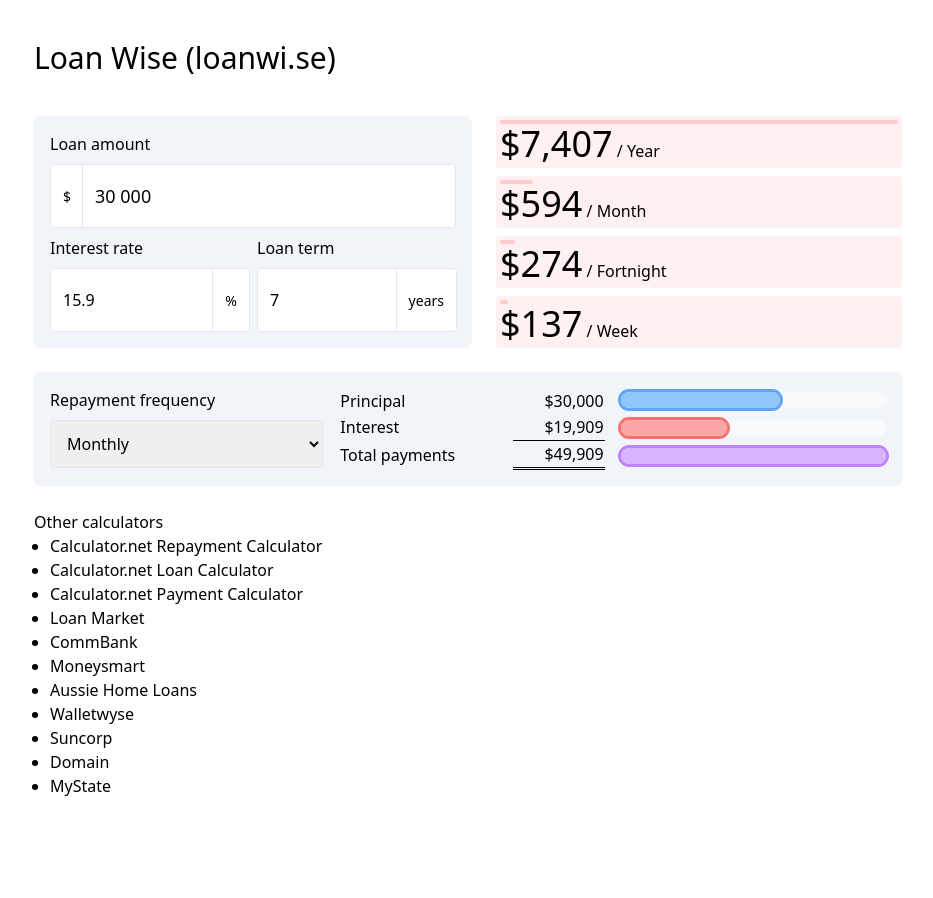
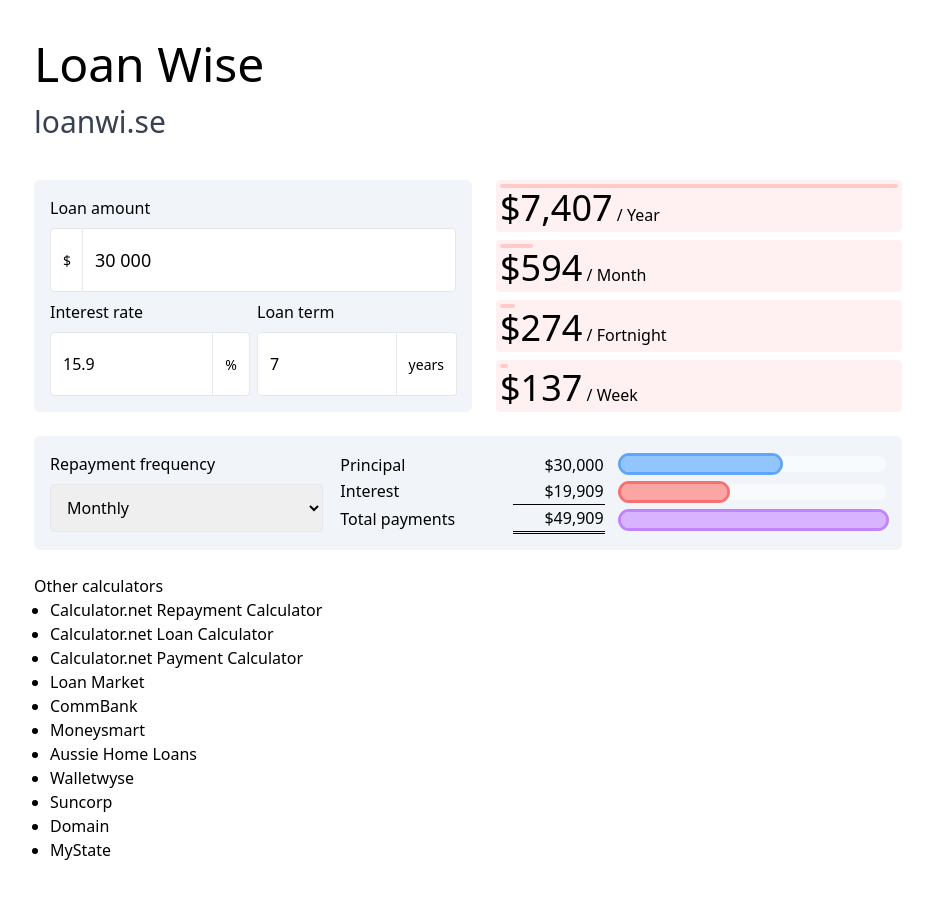
Before and after one commit to j-/loanwi.se, a React (Vite) app: page / in a window 1280 px wide. Shown: the top 898 px of the page, without its empty margins (172-1105 px from the left). Before the commit the page ends 838 px from the top, so only its background shows below. Built offline with nearby package versions, Linux system fonts and the light colour scheme.

Commit message:
Add anchor to header

```diff
--- a/src/App.tsx
+++ b/src/App.tsx
@@ -14,7 +14,13 @@ const App: React.FC = () => {
 
   return (
     <div className="App container my-10">
-      <h1 className="text-3xl my-10">Loan Wise (loanwi.se)</h1>
+      <h1 className="text-5xl mt-10 mb-4">
+        <a href="https://loanwi.se">Loan Wise</a>
+      </h1>
+      <h2 className="text-3xl mt-4 mb-10 text-gray-700">
+        <a href="https://loanwi.se">loanwi.se</a>
+      </h2>
+
       <form onSubmit={handleSubmitForm}>
         <div className="my-6 flex flex-col sm:flex-row gap-6">
           <div className="flex flex-col sm:flex-1 gap-2 p-4 bg-slate-100 rounded-md">
```
